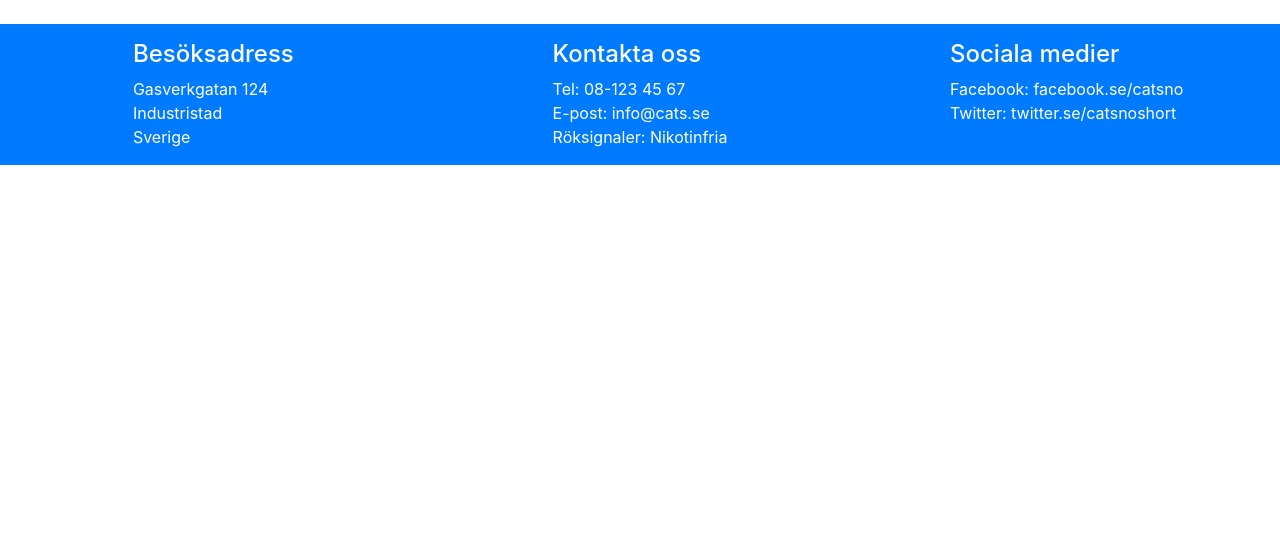
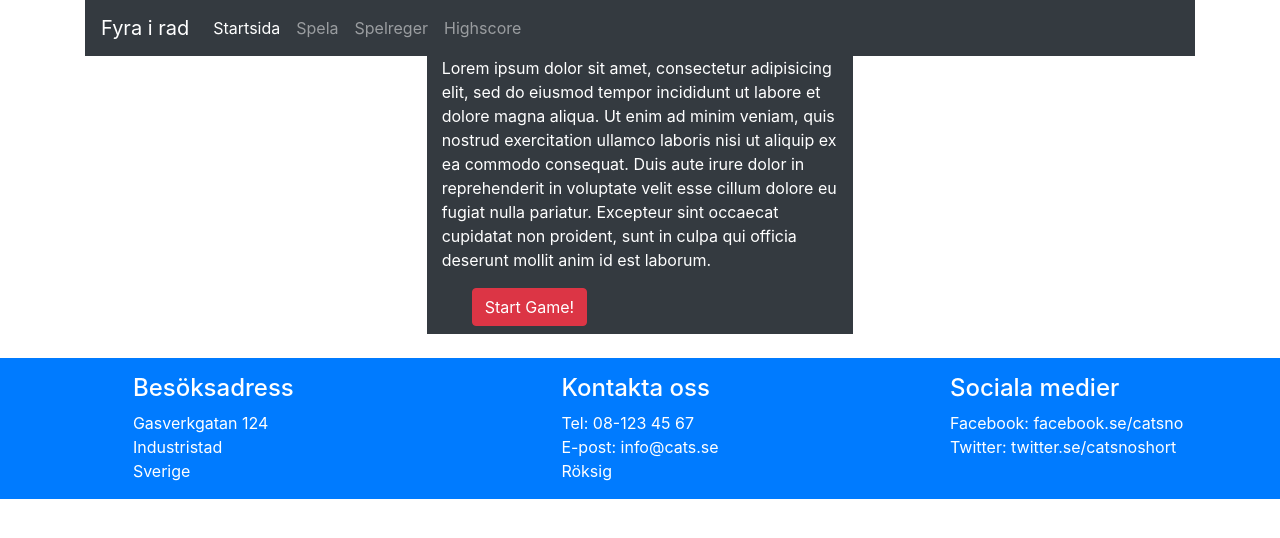
Before and after one commit to itsSio/FyraiRad, a plain HTML site: page index.html in a window 1280 px wide. Drawn offline with Linux system fonts and the light colour scheme.

Commit message:
Fixed CSS issue, added simple navbar, box and button

```diff
--- a/index.html
+++ b/index.html
@@ -1,31 +1,64 @@
 <!DOCTYPE html>
-<html lang="sv">
+<html>
   <head>
     <meta charset="utf-8">
     <meta name="viewport" content="width=device-width, initial-scale=1, shrink-to-fit=no">
 
     <!-- Bootstrap CSS -->
-    <link rel="stylesheet" href="/css/libs/bootstrap.css">
+    <link rel="stylesheet" href="css/libs/bootstrap.css">
     <!-- Application specific CSS -->
-    <link rel="stylesheet" href="/css/main.css">
+    <link rel="stylesheet" href="css/main.css">
 
-    <!-- JavaScript libraries -->
-    <script src="./jsonflex.js"></script>
-    <script src="./js/libs/jquery.js"></script>
-    <script src="./js/libs/popper.js"></script>
-    <script src="./js/libs/bootstrap.js"></script>
-    <script src="./js/libs/sticky-footer.js"></script>
-    <!-- Application specific JavaScript -->
-    <script src="./js/main.js"></script>
-
-  </head>
   <body>
 
-    <header>
-    </header>
+    <header class="container">
+      <div class="row">
+        <div class="col-12">
+      <nav class="navbar navbar-expand-lg navbar-dark bg-dark">
+        <a class="navbar-brand" href="#">Fyra i rad</a>
+        <button class="navbar-toggler" type="button" data-toggle="collapse" data-target="#navbarSupportedContent" aria-controls="navbarSupportedContent" aria-expanded="false" aria-label="Toggle navigation">
+          <span class="navbar-toggler-icon"></span>
+        </button>
 
+        <div class="collapse navbar-collapse" id="navbarSupportedContent">
+          <ul class="navbar-nav mr-auto">
+            <li class="nav-item active">
+              <a class="nav-link" href="#">Startsida<span class="sr-only">(current)</span></a>
+            </li>
+            <li class="nav-item">
+              <a class="nav-link" href="#">Spela</a>
+            </li>
+             <li class="nav-item">
+              <a class="nav-link" href="#">Spelreger</a>
+            </li>
+             <li class="nav-item">
+              <a class="nav-link" href="#">Highscore</a>
+            </li>
+          </ul>
+        </div>
+    </nav>
+</div>
+  </header>
     <main>
-
+      <div class="container-fluid">
+        <div class="row">
+          <div class="col-4"></div>
+          <div class="col-4 bg-dark text-white">
+            <p>Lorem ipsum dolor sit amet, consectetur adipisicing elit, sed do eiusmod
+            tempor incididunt ut labore et dolore magna aliqua. Ut enim ad minim veniam,
+            quis nostrud exercitation ullamco laboris nisi ut aliquip ex ea commodo
+            consequat. Duis aute irure dolor in reprehenderit in voluptate velit esse
+            cillum dolore eu fugiat nulla pariatur. Excepteur sint occaecat cupidatat non
+            proident, sunt in culpa qui officia deserunt mollit anim id est laborum.</p>
+              <div class="col-10">
+                <div class="col-2">
+               <button class="btn btn-danger text-white mb-2 ">Start Game!</button>
+               </div>
+              </div>
+          </div>
+        </div>
+       </div>
+      </div>
     </main>
 
     <footer class="container-fluid bg-primary text-white mt-4">
@@ -46,7 +79,7 @@
         <h4>Kontakta oss</h4>
         <p class="m-0">Tel: 08-123 45 67</p>
         <p class="m-0">E-post: info@cats.se</p>
-        <p class="m-0">Röksignaler: Nikotinfria</p>
+        <p class="m-0">Röksig<naler: Nikotinfria</p>
       </div>
     </div>
 
@@ -60,7 +93,17 @@
 
   </div>
 
+
 </footer>
+    <!-- JavaScript libraries -->
+    <script src="./jsonflex.js"></script>
+    <script src="./js/libs/jquery.js"></script>
+    <script src="./js/libs/popper.js"></script>
+    <script src="./js/libs/bootstrap.js"></script>
+    <script src="./js/libs/sticky-footer.js"></script>
+    <!-- Application specific JavaScript -->
+    <script src="./js/main.js"></script>
 
   </body>
+
 </html>
```
